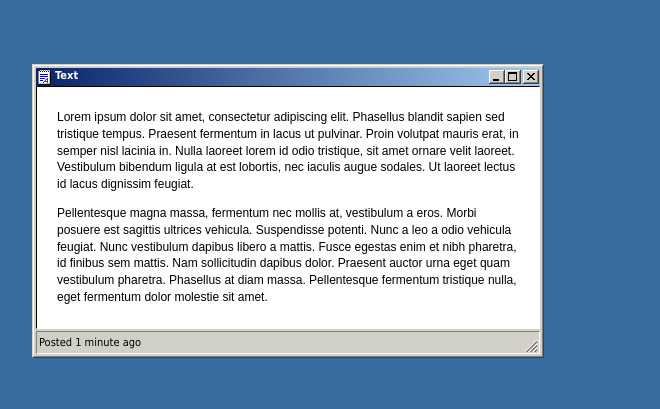
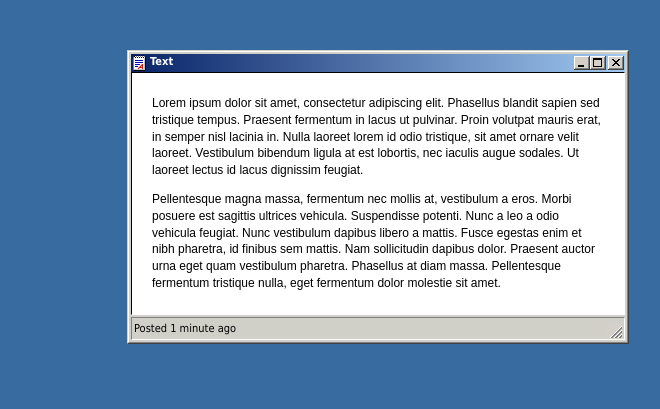
Before and after one commit to lewgopolis/lewgopolis.github.io, a plain HTML site: page window.html in a window 1280 px wide. Shown: the whole page, without its empty margins (263-923 px from the left). Drawn offline with Linux system fonts and the light colour scheme; a web font is replaced by a local one.

Commit message:
Update window.css

```diff
--- a/css/window.css
+++ b/css/window.css
@@ -1,7 +1,7 @@
         body {
             background-color: #386ca0;
             font-family: Tahoma, 'MS Sans Serif', sans-serif;
-            width: 690px;
+            width: 500px;
             margin: 0 auto;
         }
         a, a:hover {
@@ -9,9 +9,9 @@
         }
         main {
             float: left;
-            width: 510px;
-            margin-top: 64px;
-            margin-bottom: 32px;
+            width: 500px;
+            margin-top: 10%;
+            margin-bottom: 10%;
         }
         .window-border {
             margin-bottom: 48px;
@@ -22,7 +22,7 @@
             border-bottom-color: #404040;
         }
         main .window-border {
-            width: 510px;
+            width: 500px;
             float: left;
         }
 
```
